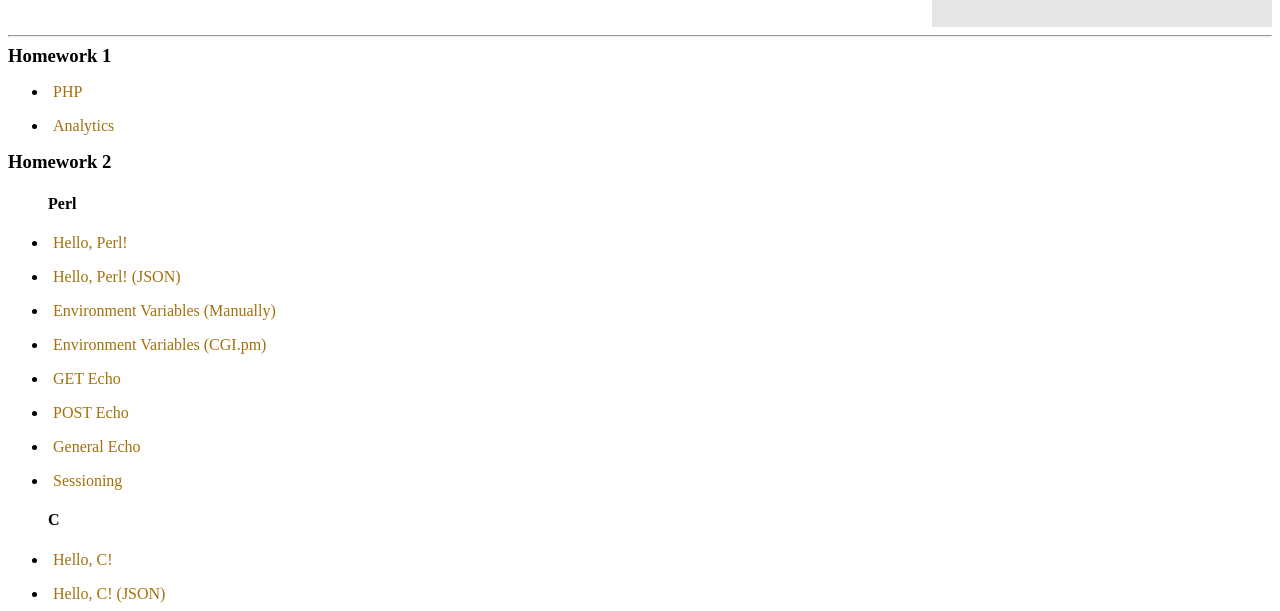
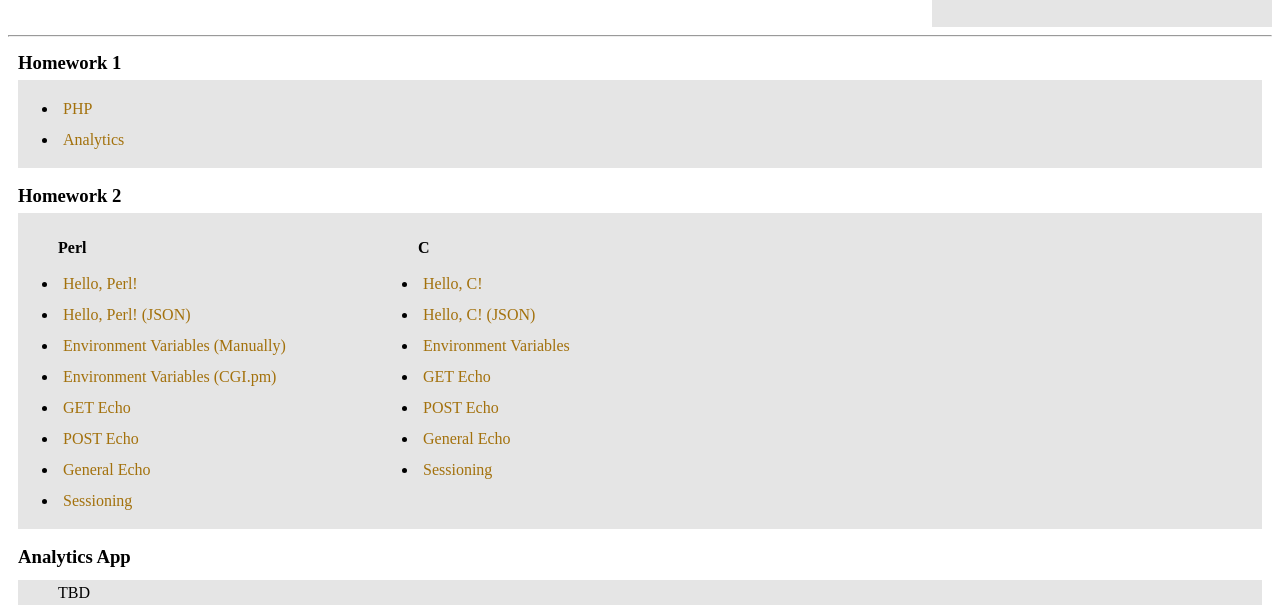
Before and after one commit to niall-h/theboringweb.site, a plain HTML site: page public_html/index.html in a window 1280 px wide. Shown: the part 166-777 px from the top of the page. Drawn offline with Linux system fonts and the light colour scheme.

Commit message:
changed css

```diff
--- a/public_html/styles.css
+++ b/public_html/styles.css
@@ -33,3 +33,20 @@
 .btn:hover {
   background-color: rgb(219, 219, 219);
 }
+
+.homework {
+  padding: 10px;
+  line-height: 15px;
+}
+
+.homework-content {
+  background-color: rgb(229, 229, 229);
+  padding-top: 5px;
+  padding-bottom: 5px;
+}
+
+.hw2 {
+  display: flex;
+  flex-direction: row;
+  justify-content: flex-start;
+}
```
